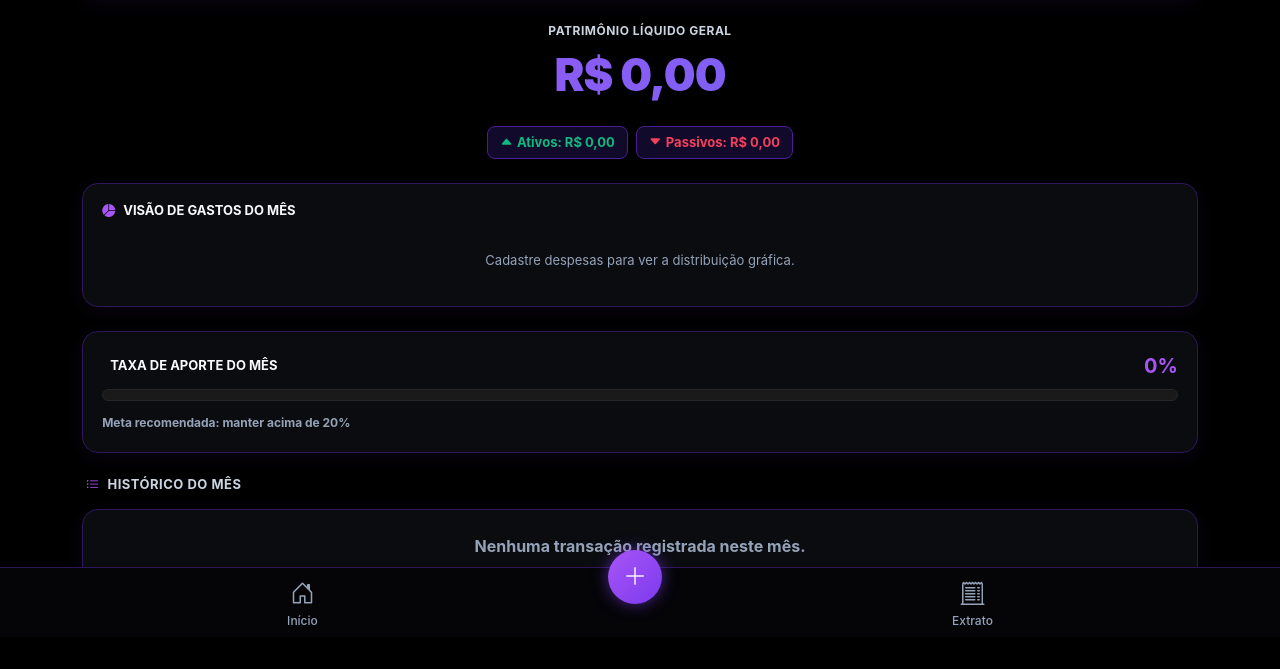
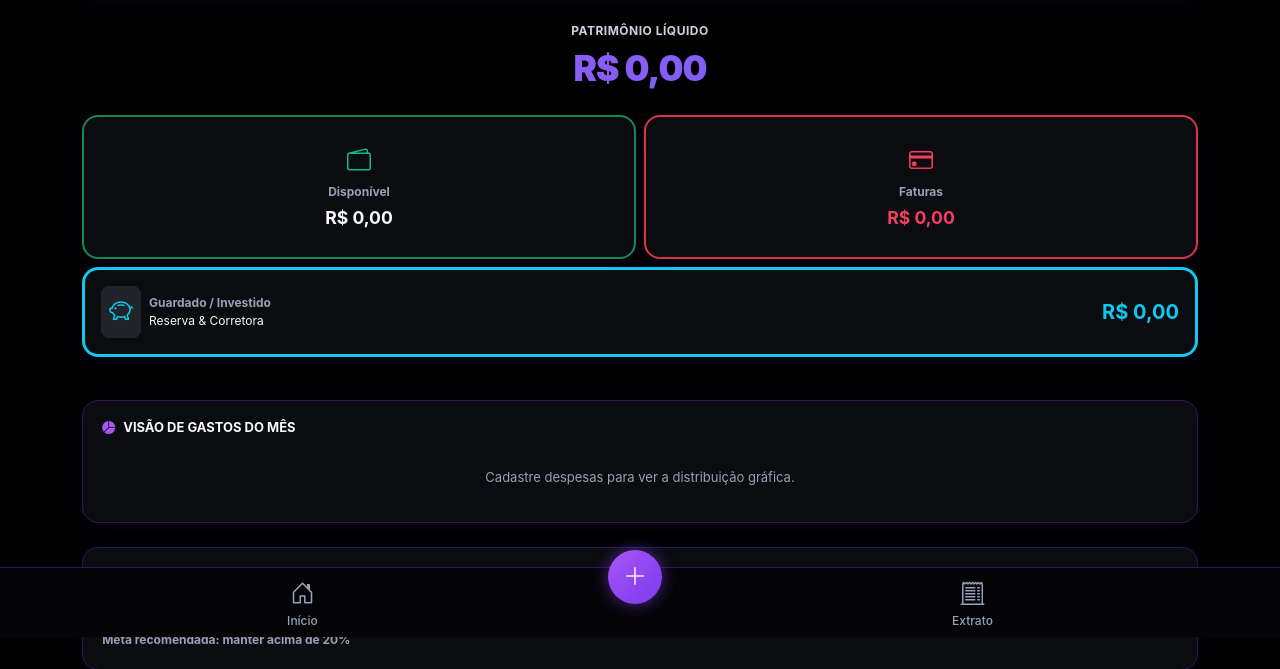
Before and after one commit to NicolasAlvesDev/sistema_financeiro, a Flask app: page / in a window 1280 px wide. Shown: the part 163-832 px from the top of the page. Before the commit the page ends 788 px from the top, so only its background shows below. Run offline with Flask 3, Linux system fonts and the light colour scheme; the visitor is signed in with stand-in values (Sample User, id 1); data that the repository does not hold is empty; some libraries are stand-ins or nearby versions.

Commit message:
novo design

```diff
--- a/routes/dashboard.py
+++ b/routes/dashboard.py
@@ -35,19 +35,24 @@ def index():
     }
     nome_mes_exibido = f"{meses_nome[mes_atual]} de {ano_atual}"
 
-    # 1. MATEMÁTICA CORRIGIDA: Separa Ativos reais do Limite do Cartão
+    # 1. MATEMÁTICA AVANÇADA: Fatiando os saldos por categoria
     cursor.execute("""
         SELECT
-            COALESCE(SUM(CASE WHEN tipo IN ('corrente', 'poupanca', 'investimento', 'dinheiro') THEN saldo ELSE 0 END), 0) as ativos,
-            COALESCE(SUM(CASE WHEN tipo = 'passivo' THEN saldo ELSE 0 END), 0) as passivos
+            COALESCE(SUM(CASE WHEN tipo IN ('corrente', 'dinheiro') THEN saldo ELSE 0 END), 0) as saldo_disponivel,
+            COALESCE(SUM(CASE WHEN tipo IN ('poupanca', 'investimento') THEN saldo ELSE 0 END), 0) as saldo_investido,
+            COALESCE(SUM(CASE WHEN tipo = 'passivo' THEN saldo ELSE 0 END), 0) as faturas
         FROM contas
     """)
     patrimonio = cursor.fetchone()
-    ativos = float(patrimonio['ativos']) if patrimonio else 0.0
-    passivos = float(patrimonio['passivos']) if patrimonio else 0.0
 
-    # O Net Worth agora reflete o dinheiro real
-    net_worth = ativos - passivos
+    saldo_disponivel = float(
+        patrimonio['saldo_disponivel']) if patrimonio else 0.0
+    saldo_investido = float(
+        patrimonio['saldo_investido']) if patrimonio else 0.0
+    faturas = float(patrimonio['faturas']) if patrimonio else 0.0
+
+    # O Patrimônio Líquido é a soma de tudo que é seu, menos o que você deve
+    net_worth = (saldo_disponivel + saldo_investido) - abs(faturas)
 
     cursor.execute("""
         SELECT
@@ -99,8 +104,18 @@ def index():
     cursor.close()
     conexao.close()
 
-    return render_template('index.html', saldo=net_worth, ativos=ativos, passivos=abs(passivos),
-                           taxa_aporte=taxa_aporte, orcamentos=orcamentos, transacoes=transacoes_mes,
-                           labels_grafico=labels_grafico, valores_grafico=valores_grafico,
-                           nome_mes_exibido=nome_mes_exibido, mes_ant=mes_anterior, ano_ant=ano_anterior,
-                           mes_prox=mes_proximo, ano_prox=ano_proximo)
+    return render_template('index.html',
+                           saldo=net_worth,
+                           saldo_disponivel=saldo_disponivel,
+                           saldo_investido=saldo_investido,
+                           faturas=faturas,
+                           taxa_aporte=taxa_aporte,
+                           orcamentos=orcamentos,
+                           transacoes=transacoes_mes,
+                           labels_grafico=labels_grafico,
+                           valores_grafico=valores_grafico,
+                           nome_mes_exibido=nome_mes_exibido,
+                           mes_ant=mes_anterior,
+                           ano_ant=ano_anterior,
+                           mes_prox=mes_proximo,
+                           ano_prox=ano_proximo)
--- a/templates/index.html
+++ b/templates/index.html
@@ -41,19 +41,51 @@
     </a>
 </nav>
 
-<section class="text-center my-4" aria-label="Resumo do Patrimônio">
-    <h2 class="text-secundario text-uppercase fw-bold label-small m-0">Patrimônio Líquido Geral</h2>
-    <div class="net-worth-title my-1">
-        R$ {{ "{:,.2f}".format(saldo).replace(",", "X").replace(".", ",").replace("X", ".") }}
+<section class="row g-2 my-3" aria-label="Resumo do Patrimônio">
+    <div class="col-12 mb-2">
+        <div class="text-center">
+            <h2 class="text-secundario text-uppercase fw-bold label-small m-0">Patrimônio Líquido</h2>
+            <div class="net-worth-title my-1" style="font-size: 2.2rem;">
+                R$ {{ "{:,.2f}".format(saldo).replace(",", "X").replace(".", ",").replace("X", ".") }}
+            </div>
+        </div>
     </div>
 
-    <div class="d-flex justify-content-center gap-2 mt-3">
-        <span class="badge-financeira text-success">
-            <i class="bi bi-caret-up-fill me-1" aria-hidden="true"></i>Ativos: R$ {{ "{:,.2f}".format(ativos).replace(",", "X").replace(".", ",").replace("X", ".") }}
-        </span>
-        <span class="badge-financeira text-danger">
-            <i class="bi bi-caret-down-fill me-1" aria-hidden="true"></i>Passivos: R$ {{ "{:,.2f}".format(passivos).replace(",", "X").replace(".", ",").replace("X", ".") }}
-        </span>
+    <div class="col-6">
+        <div class="card-financeiro p-3 text-center h-100 d-flex flex-column justify-content-center border-bottom border-success border-2">
+            <i class="bi bi-wallet2 text-success fs-4 mb-1" aria-hidden="true"></i>
+            <span class="text-mutado label-small fw-bold mb-1">Disponível</span>
+            <span class="fw-bold text-light" style="font-size: 1.1rem;">
+                R$ {{ "{:,.2f}".format(saldo_disponivel).replace(",", "X").replace(".", ",").replace("X", ".") }}
+            </span>
+        </div>
+    </div>
+
+    <div class="col-6">
+        <div class="card-financeiro p-3 text-center h-100 d-flex flex-column justify-content-center border-bottom border-danger border-2">
+            <i class="bi bi-credit-card text-danger fs-4 mb-1" aria-hidden="true"></i>
+            <span class="text-mutado label-small fw-bold mb-1">Faturas</span>
+            <span class="fw-bold text-danger" style="font-size: 1.1rem;">
+                R$ {{ "{:,.2f}".format(faturas|abs).replace(",", "X").replace(".", ",").replace("X", ".") }}
+            </span>
+        </div>
+    </div>
+
+    <div class="col-12 mt-2">
+        <div class="card-financeiro p-3 d-flex justify-content-between align-items-center border-start border-info border-3">
+            <div class="d-flex align-items-center gap-2">
+                <div class="bg-dark p-2 rounded-3 text-info">
+                    <i class="bi bi-piggy-bank fs-4" aria-hidden="true"></i>
+                </div>
+                <div class="d-flex flex-column text-start">
+                    <span class="text-mutado label-small fw-bold">Guardado / Investido</span>
+                    <span class="text-light" style="font-size: 0.75rem;">Reserva & Corretora</span>
+                </div>
+            </div>
+            <span class="fw-bold text-info fs-5">
+                R$ {{ "{:,.2f}".format(saldo_investido).replace(",", "X").replace(".", ",").replace("X", ".") }}
+            </span>
+        </div>
     </div>
 </section>
 
```
